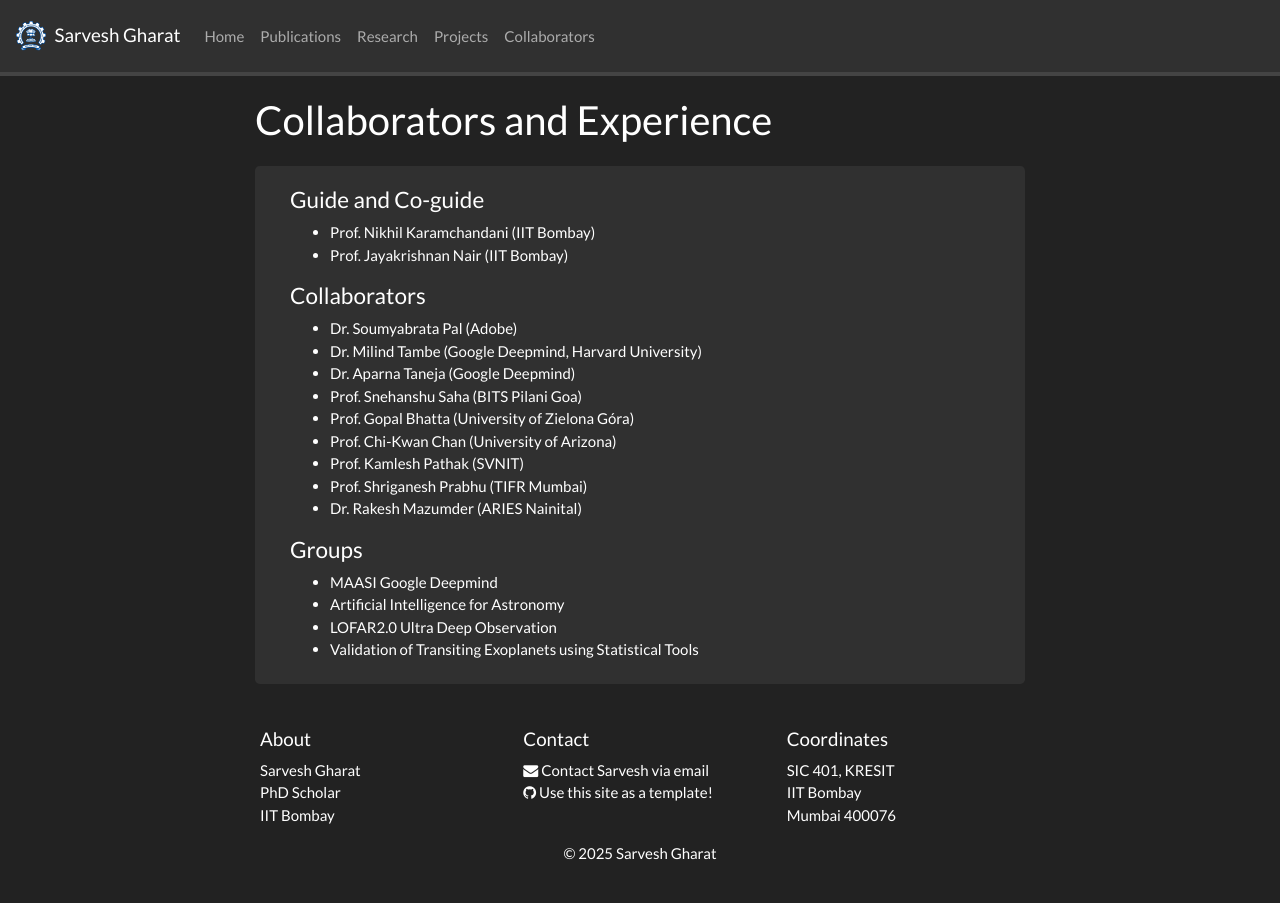
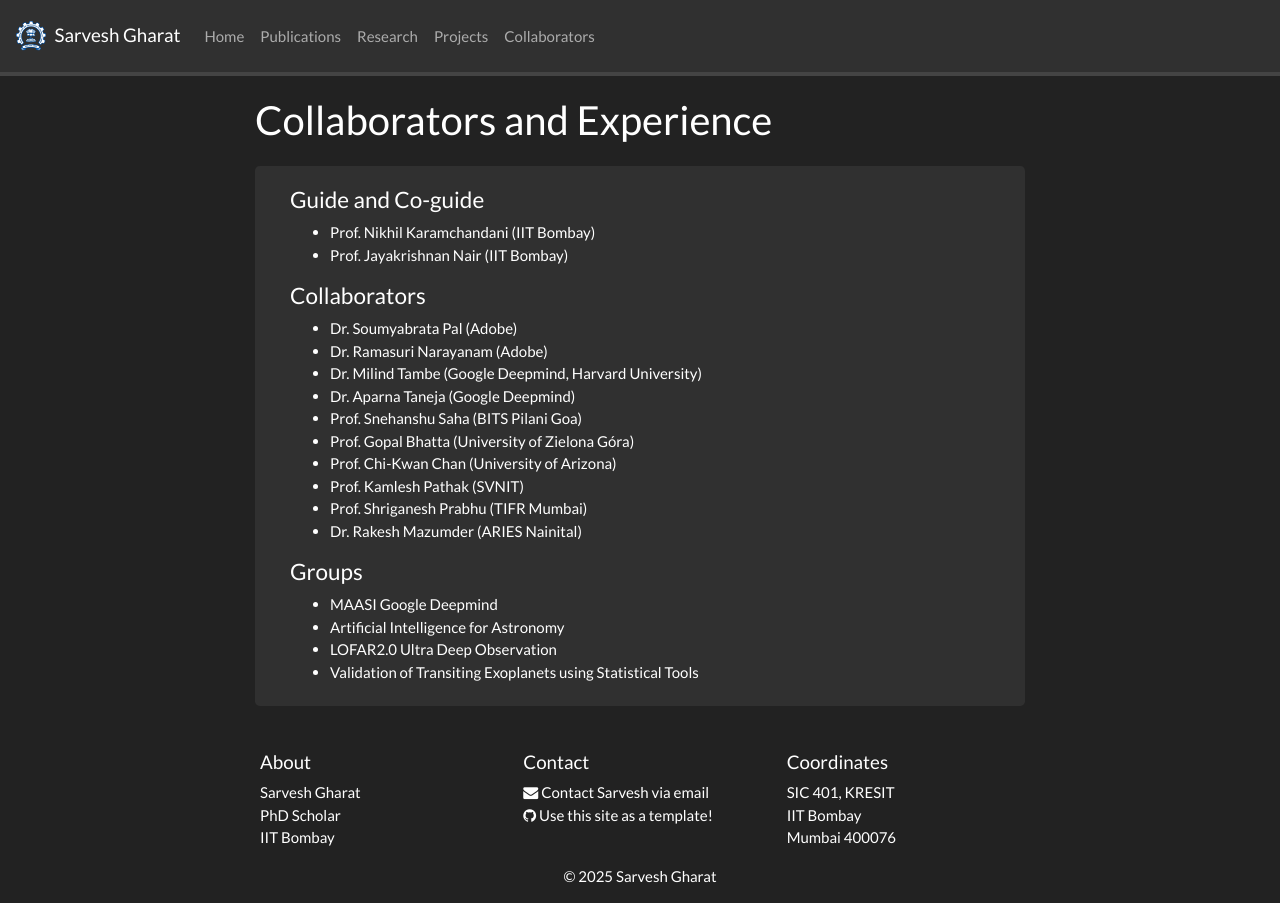
Before and after one commit to SarveshVGharat/SarveshVGharat.github.io, a Jekyll site: the page built from _pages/collaborators.md, in a window 1280 px wide. Built offline with Jekyll 4.4.1, drawn with Linux system fonts in a browser that asks for light colours; nearby versions of some CDN libraries; a style sheet for code colours, icons or effects is not loaded.

Commit message:
Update collaborators.md

```diff
--- a/_pages/collaborators.md
+++ b/_pages/collaborators.md
@@ -43,6 +43,7 @@ iframe {
 <h4>Collaborators</h4>
 <ul>
 <li> Dr. Soumyabrata Pal (Adobe) </li>
+<li> Dr. Ramasuri Narayanam (Adobe) </li>
 <li> Dr. Milind Tambe (Google Deepmind, Harvard University) </li>
 <li> Dr. Aparna Taneja (Google Deepmind) </li>
 <li> Prof. Snehanshu Saha (BITS Pilani Goa) </li>
```
